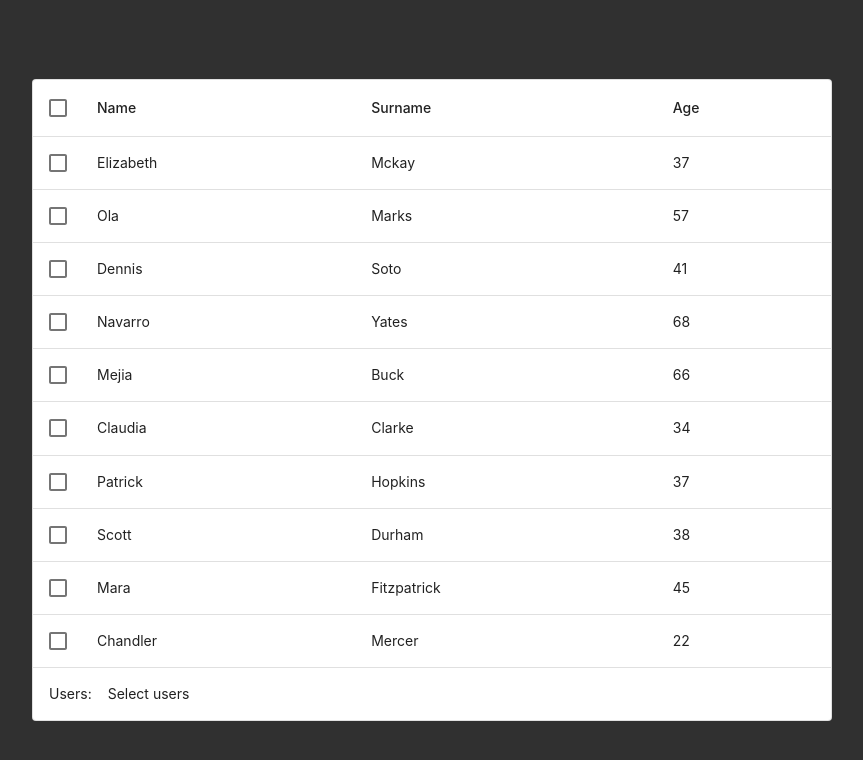
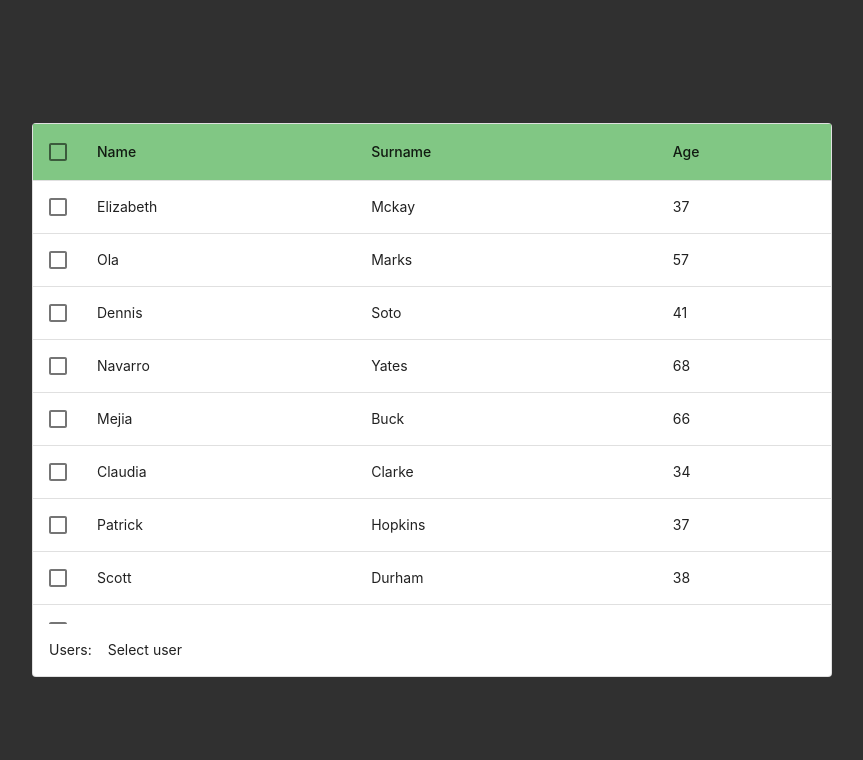
Before and after one commit to vadimgaidai/foxford-test, a React (Create React App) app: page / in a window 1280 px wide. Shown: the top 760 px of the page, without its empty margins (208-1071 px from the left). Built offline with nearby package versions, Linux system fonts and the light colour scheme; data requests are answered from the project's data file.

Commit message:
simple refactoring styles

```diff
--- a/src/components/TableBLock.tsx
+++ b/src/components/TableBLock.tsx
@@ -33,6 +33,13 @@ interface TableProps {
 
 const useStyles = makeStyles((theme: Theme) =>
   createStyles({
+    container: {
+      maxHeight: 500,
+      minHeight: 500,
+    },
+    table: {
+      height: '100%',
+    },
     content: {
       width: '100%',
       maxWidth: 800,
@@ -43,6 +50,11 @@ const useStyles = makeStyles((theme: Theme) =>
         '& > .MuiTableCell-root': {
           color: 'white',
         },
+      },
+    },
+    tableCell: {
+      '&.MuiTableCell-stickyHeader': {
+        backgroundColor: theme.palette.secondary.main,
       },
     },
   })
@@ -59,11 +71,11 @@ const TableBlock: FC<TableProps> = ({
   const classes = useStyles()
   return (
     <Paper variant="outlined" className={classes.content}>
-      <TableContainer>
-        <Table>
+      <TableContainer className={classes.container}>
+        <Table className={classes.table} stickyHeader>
           <TableHead>
             <TableRow>
-              <TableCell padding="checkbox">
+              <TableCell className={classes.tableCell} padding="checkbox">
                 <Checkbox
                   color="primary"
                   indeterminate={
@@ -80,6 +92,7 @@ const TableBlock: FC<TableProps> = ({
                 <TableCell
                   key={column.id}
                   align={column.align}
+                  className={classes.tableCell}
                   style={{ minWidth: column.minWidth }}
                 >
                   {column.label}
--- a/src/pages/App.tsx
+++ b/src/pages/App.tsx
@@ -60,7 +60,7 @@ const App: FC = () => {
   const onSelectAll = (event: React.ChangeEvent<HTMLInputElement>) => {
     setSelected(
       (): State => ({
-        rows: event.target.checked ? users.map((item) => item) : [],
+        rows: event.target.checked ? [...users] : [],
       })
     )
   }
@@ -92,7 +92,7 @@ const App: FC = () => {
             ))
           ) : (
             <Box component="p" m={1}>
-              Select users
+              Select user
             </Box>
           )}
         </Grid>
--- a/src/redux/users/types.ts
+++ b/src/redux/users/types.ts
@@ -7,7 +7,6 @@ export enum UsersActionsType {
 /* eslint-disable camelcase */
 export interface UserType {
   id: number
-  email: string
   firstName: string
   surname: string
   age: number
```
